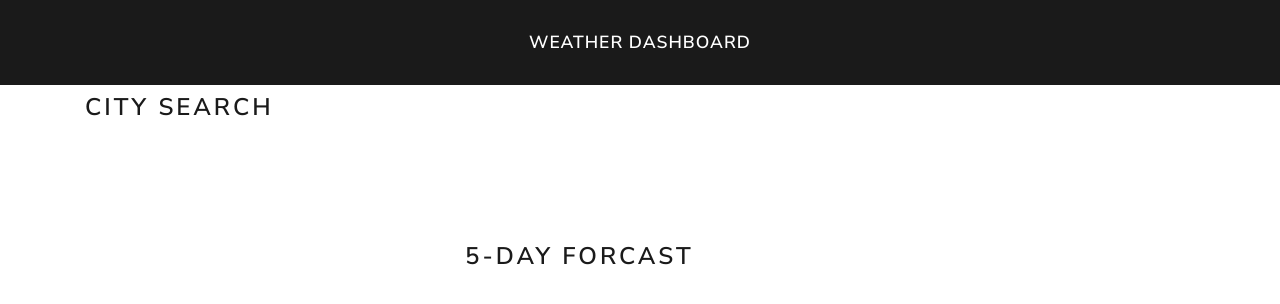
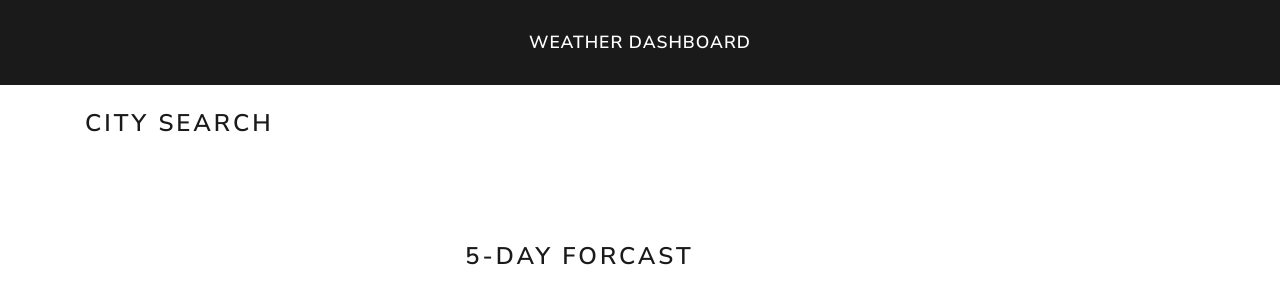
Before and after one commit to eric-gustafson1/weather-dashboard, a plain HTML site: page index.html in a window 1280 px wide. Drawn offline with nearby package versions, Linux system fonts and the light colour scheme; no server answers.

Commit message:
Adjust html with bootstrap

```diff
--- a/index.html
+++ b/index.html
@@ -11,14 +11,13 @@
 
 <body>
     <nav class="navbar navbar-expand-lg navbar-dark bg-primary">
-        <!-- <a href="/" class="navbar-brand mx-auto d-block text-center order-0 order-md-1 w-25">Weather Dashboard</a> -->
         <a href="/" class="navbar-brand mx-auto text-center">Weather Dashboard</a>
     </nav>
 
     <div class="container">
         <div class="row">
             <div class="col-4">
-                <h3 class="mt-2">City Search</h3>
+                <h3 class="mt-4">City Search</h3>
             </div>
             <div class="col-8">
                 <!--Nested row-->
```
